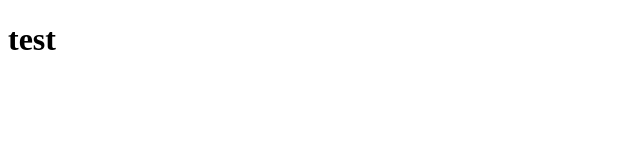
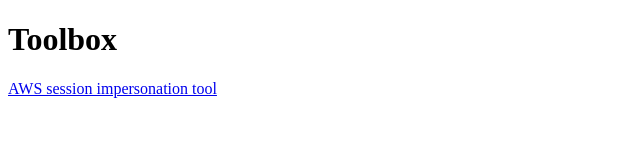
Before and after one commit to shinobe179/shinobe179.github.io, a plain HTML site: page index.html in a window 1280 px wide. Shown: the whole page, without its empty margins (0-640 px from the left). Drawn offline with Linux system fonts and the light colour scheme.

Commit message:
Update index.html

```diff
--- a/index.html
+++ b/index.html
@@ -1,7 +1,8 @@
 <!doctype html>
 <html>
-<head><title>TEST</title></head>
+<head><title>Toolbox</title></head>
 <body>
-  <h1>test</h1>
+  <h1>Toolbox</h1>
+  <a href="./aws-session-impersonation-assistant.html" target="_blank" ref="noopenner">AWS session impersonation tool</a>
 </body>
 </html>
```
